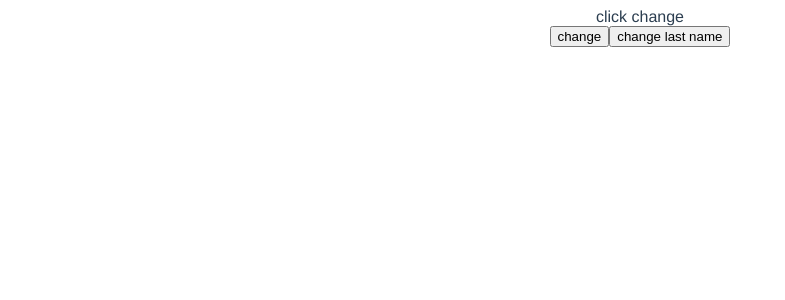
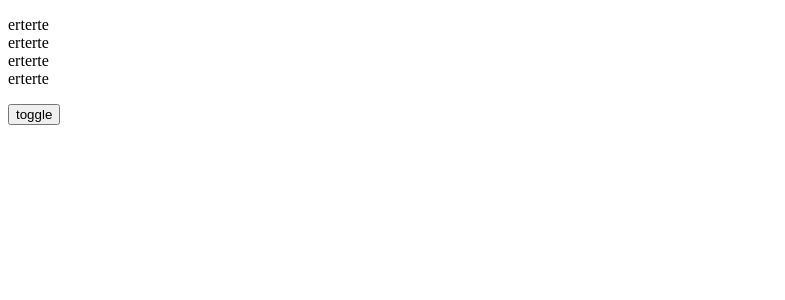
Before and after one commit to idenet/vue-analysis-example, a Vue app: page / in a window 1280 px wide. Shown: the top 300 px of the page, without its empty margins (0-785 px from the left). Built offline with nearby package versions, Linux system fonts and the light colour scheme.

Commit message:
compPatch

```diff
--- /dev/null
+++ b/src/compPatch.vue
@@ -0,0 +1,51 @@
+<template>
+  <div id="App">
+    <HelloWorld :flag="flag"></HelloWorld>
+    <button @click="toggle">toggle</button>
+  </div>
+</template>
+
+<script>
+import HelloWorld from './components/HelloWorld.vue'
+export default {
+  name: 'App',
+  components: {
+    HelloWorld
+  },
+  data () {
+    return {
+      flag: true
+    }
+  },
+  methods: {
+    toggle () {
+      this.flag = !this.flag
+    }
+  },
+  mounted () {},
+  created () {}
+}
+</script>
+
+<style>
+#app {
+  font-family: Avenir, Helvetica, Arial, sans-serif;
+  -webkit-font-smoothing: antialiased;
+  -moz-osx-font-smoothing: grayscale;
+  text-align: center;
+  color: #2c3e50;
+}
+
+#nav {
+  padding: 30px;
+}
+
+#nav a {
+  font-weight: bold;
+  color: #2c3e50;
+}
+
+#nav a.router-link-exact-active {
+  color: #42b983;
+}
+</style>
--- a/src/components/HelloWorld.vue
+++ b/src/components/HelloWorld.vue
@@ -1,26 +1,32 @@
 <template>
-  <div class="hello">
-    <h1>{{ msg.a }}</h1>
+  <div class="hello" v-if="flag">
+    <ul >
+      <div>erterte</div>
+      <div>erterte</div>
+      <div>erterte</div>
+      <div>erterte</div>
+    </ul>
   </div>
+    <ul v-else>
+      <li>我是切换</li>
+      <li>我是切换</li>
+      <li>我是切换</li>
+      <li>我是切换</li>
+    </ul>
 </template>
 
 <script>
 export default {
   name: 'HelloWorld',
+  props: ['flag'],
   data () {
-    const a = {}
-    const b = {}
-    b.a = a
-    a.b = b
-    return {
-      a: a
-    }
+
   }
 }
 </script>
 
 <!-- Add "scoped" attribute to limit CSS to this component only -->
-<style scoped>
+<style>
 h3 {
   margin: 40px 0 0;
 }
--- a/src/main.js
+++ b/src/main.js
@@ -1,6 +1,7 @@
 import Vue from 'vue'
 // import App from './App.vue'
-import App2 from './watchApp.vue'
+// import App2 from './watchApp.vue'
+import App from './compPatch.vue'
 // import { child } from './test1.js'
 
 Vue.config.productionTip = false
@@ -59,7 +60,7 @@ Vue.config.productionTip = false
 // Vue.component('HelloWorld', AsyncComp)
 
 const vm = new Vue({
-  render: h => h(App2)
+  render: h => h(App)
   // template: '<app></app>' 例子3
 }).$mount('#app')
 
```
Also changed, not shown: 1 other file (tests, documents, lock files or other folders).
